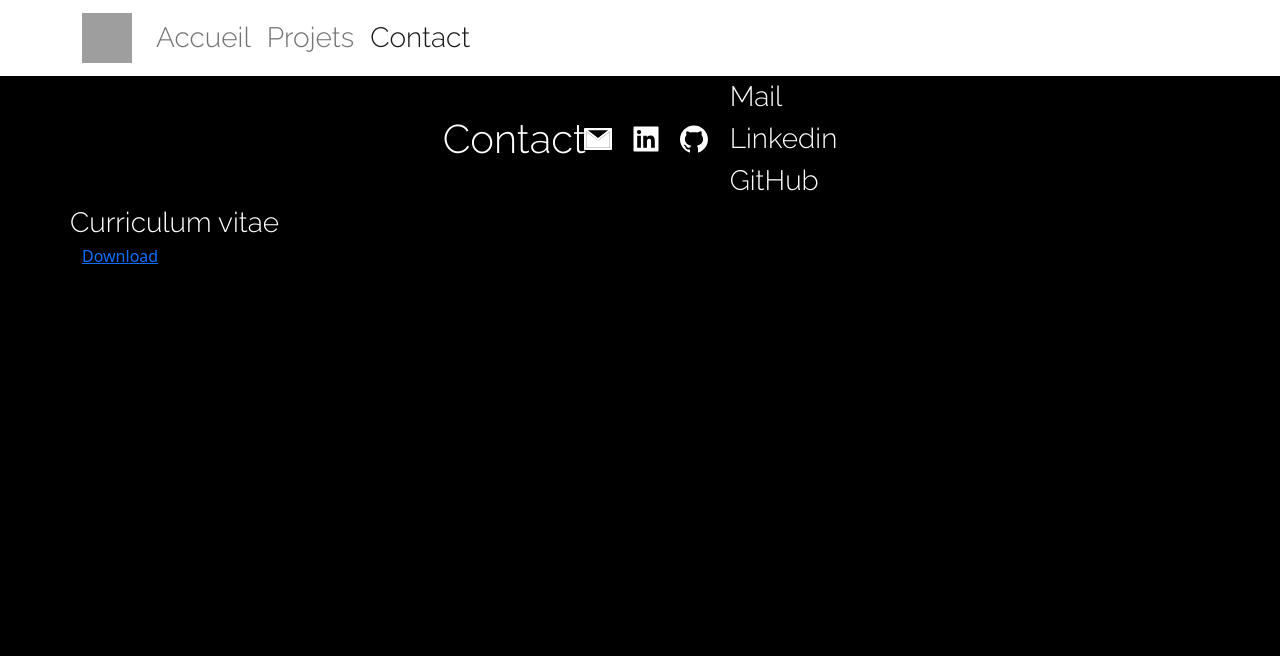
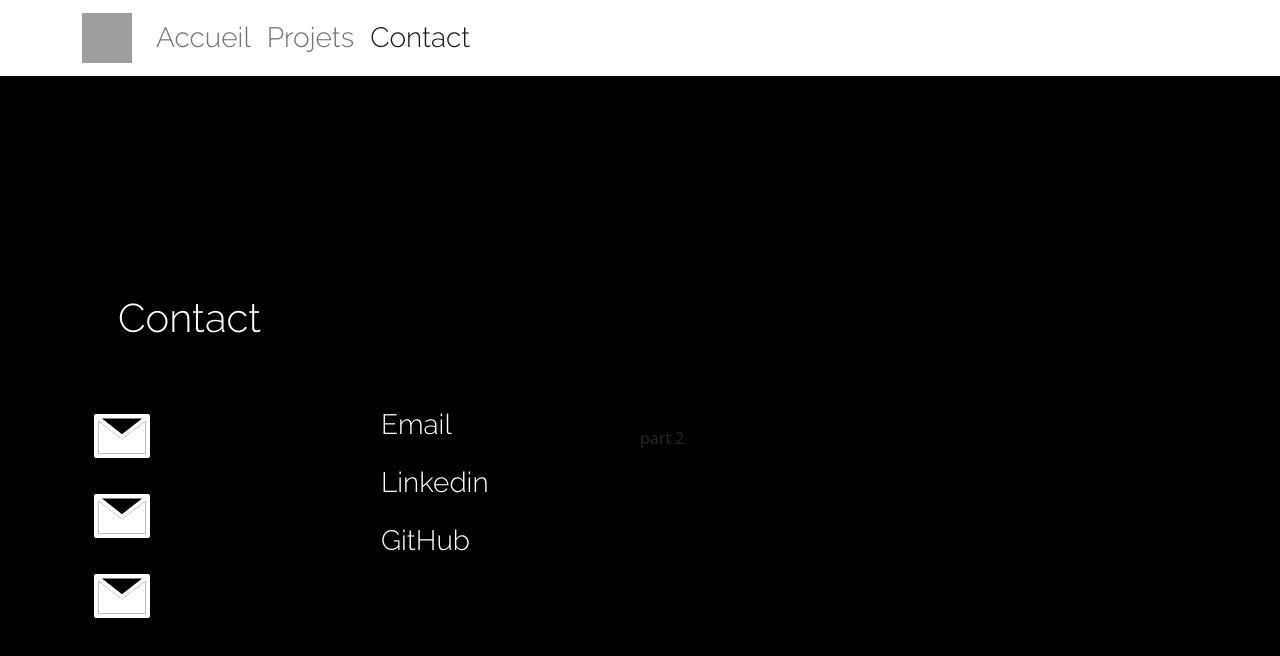
Before and after one commit to Firzus/portfolio_website, a React (Create React App) app in the folder website/: page /contact in a window 1280 px wide. Shown: the top 656 px of the page. Built offline with nearby package versions, Linux system fonts and the light colour scheme.

Commit message:
start contact

```diff
--- a/website/src/pages/Accueil.js
+++ b/website/src/pages/Accueil.js
@@ -6,7 +6,7 @@ class Accueil extends Component {
     render() {
         return (
             <>
-                <div fluid className='d-flex flex-column bg-black p-0 overflow-hidden' style={{ height: '100vh' }}>
+                <div className='d-flex flex-column bg-black overflow-hidden' style={{ height: '100vh' }}>
 
                     <Header as={Row} />
 
--- a/website/src/pages/Contact.js
+++ b/website/src/pages/Contact.js
@@ -8,59 +8,90 @@ class Contact extends Component {
     render() {
         return (
             <>
-                <div fluid className='d-flex flex-column  bg-black p-0 overflow-hidden' style={{ height: '100vh' }}>
+                <div className='d-flex flex-column bg-black overflow-hidden' style={{ height: '100vh' }}>
 
                     <Header as={Row} />
 
-                    <Container className='flex-grow-1'>
+                    <Container className='flex-grow-1 d-flex align-items-center'>
 
-                        <Col className='d-flex justify-content-center align-items-center'>
+                        <Col>
 
-                            <Row className='text-white fs-1 font-link'>
+                            <Row className='p-5 text-center text-white font-link fs-1'>
                                 Contact
                             </Row>
 
                             <Row>
 
-                                <Col className='d-flex align-items-center justify-content-center'>
+                                <Col className='flex-column'>
 
-                                    <a as={Row} target="_blank" href='https://www.google.com/'>
-                                        <AiTwotoneMail className='p-2' size='3em' color='white' />
-                                    </a>
+                                    <Row>
+                                        <a target="_blank" href='https://www.google.com/'>
 
-                                    <a as={Row} target="_blank" href='https://www.google.com/'>
-                                        <AiFillLinkedin className='p-2' size='3em' color='white' />
-                                    </a>
+                                            <AiTwotoneMail
+                                                className='p-2'
+                                                size='5em'
+                                                color='white'
+                                            />
 
-                                    <a as={Row} target="_blank" href='https://www.google.com/'>
-                                        <AiFillGithub className='p-2' size='3em' color='white' />
-                                    </a>
+                                        </a>
+                                    </Row>
+
+                                    <Row>
+                                        <a target="_blank" href='https://www.google.com/'>
+
+                                            <AiTwotoneMail
+                                                className='p-2'
+                                                size='5em'
+                                                color='white'
+                                            />
+
+                                        </a>
+                                    </Row>
+
+                                    <Row>
+                                        <a target="_blank" href='https://www.google.com/'>
+
+                                            <AiTwotoneMail
+                                                className='p-2'
+                                                size='5em'
+                                                color='white'
+                                            />
+
+                                        </a>
+                                    </Row>
 
                                 </Col>
 
-                                <Col>
-                                    <Row className='text-left text-white fs-3 font-link'>
-                                        Mail
-                                    </Row>
-                                    <Row className='text-left text-white fs-3 font-link'>
+                                <Col className='flex-column text-white'>
+
+                                    <div
+                                        className='text-white fs-3 p-2 font-link'
+                                    >
+                                        Email
+                                    </div>
+
+                                    <div
+                                        className='text-white fs-3 p-2 font-link'
+                                    >
                                         Linkedin
-                                    </Row>
-                                    <Row className='text-left text-white fs-3 font-link'>
+                                    </div>
+
+                                    <div
+                                        className='text-white fs-3 p-2 font-link'
+                                    >
                                         GitHub
-                                    </Row>
+                                    </div>
+
                                 </Col>
 
                             </Row>
 
                         </Col>
 
-                        <Col>
-                            <Row className='text-white fs-3 font-link'>
-                                Curriculum vitae
-                            </Row>
-                            <Row>
-                                <Link to="/files/myfile.pdf" target="_blank" download>Download</Link>
-                            </Row>
+                        <Col className='flex-column'>
+
+                            part 2
+
                         </Col>
 
                     </Container>
--- a/website/src/pages/NotFound.js
+++ b/website/src/pages/NotFound.js
@@ -7,13 +7,14 @@ class NotFound extends Component {
     render() {
         return (
             <>
-                <div fluid className='d-flex flex-column  bg-black p-0 overflow-hidden' style={{ height: '100vh' }}>
+                <div className='d-flex flex-column bg-black overflow-hidden' style={{ height: '100vh' }}>
 
                     <Header as={Row} />
 
                     <Container className='flex-grow-1 d-flex align-items-center justify-content-center'>
 
                         <div className='flex-column'>
+
                             <div className='fs-2 p-3 text-white d-flex align-items-center justify-content-center'>
                                 Page Not Found
                             </div>
--- a/website/src/pages/Projets.js
+++ b/website/src/pages/Projets.js
@@ -6,15 +6,19 @@ class Projets extends Component {
     render() {
         return (
             <>
-                <Header />
+                <div className='d-flex flex-column bg-black overflow-hidden' style={{ height: '100vh' }}>
 
-                <Container fluid className='bg-black' style={{ height: '100vh' }}>
-                    <Row>
-                        <Col>
+                    <Header as={Row} />
 
-                        </Col>
-                    </Row>
-                </Container>
+                    <Container className='flex-grow-1 d-flex align-items-center justify-content-center'>
+
+                        <div>
+                            projets
+                        </div>
+
+                    </Container>
+
+                </div>
             </>
         );
     };
```
